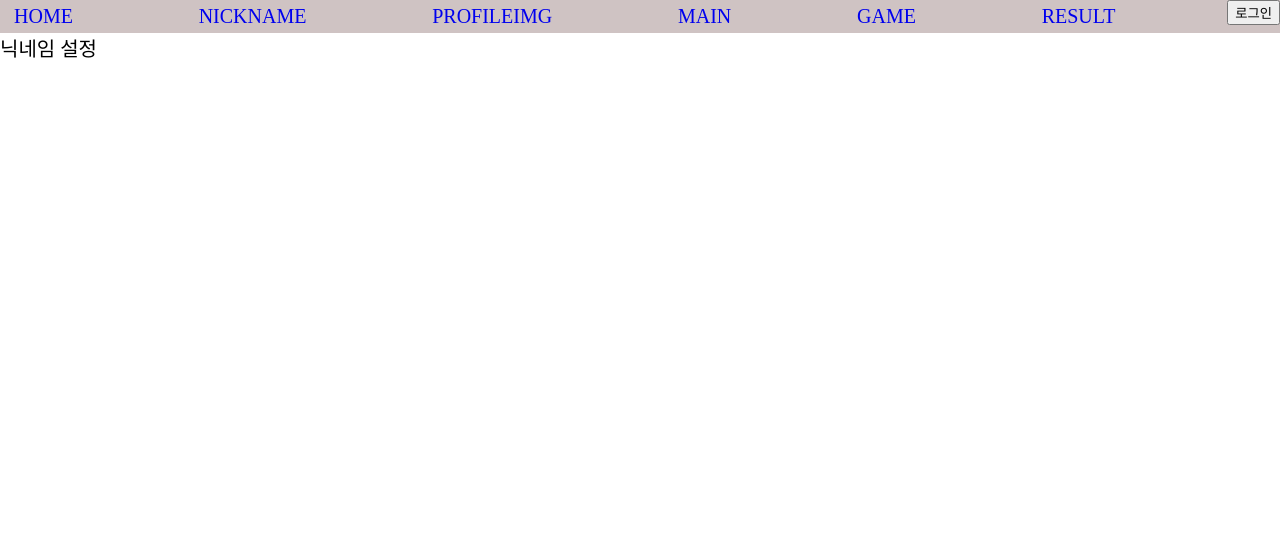
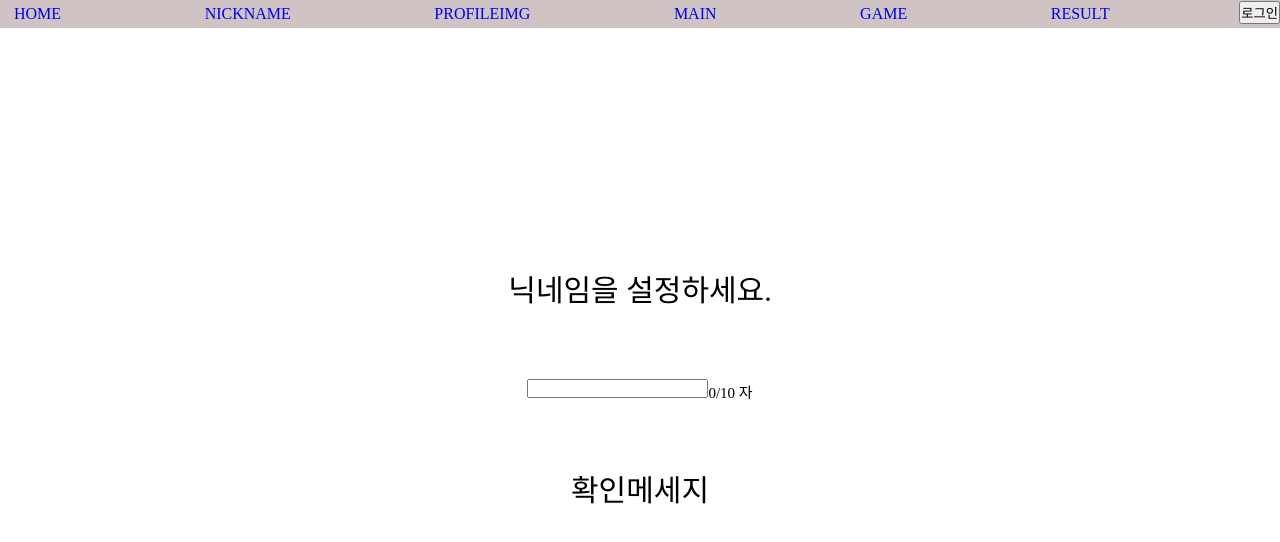
Before and after one commit to EagerBeaver7/eagerbeaver, a Next.js app in the folder Frontend/ssahome/: page /nickname in a window 1280 px wide. Shown: the top 542 px of the page. Built offline with nearby package versions, Linux system fonts and the light colour scheme.

Commit message:
feat: nickname page

```diff
--- a/Frontend/ssahome/src/app/globals.css
+++ b/Frontend/ssahome/src/app/globals.css
@@ -1,10 +1,12 @@
-
-body {
-  font-size: 20px;
+* {
   margin: 0;
   padding: 0;
 }
-
+html,
+body {
+  width: 100%;
+  height: 100%;
+}
 
 p {
   font-size: 30px;
--- a/Frontend/ssahome/src/app/layout.tsx
+++ b/Frontend/ssahome/src/app/layout.tsx
@@ -17,8 +17,10 @@ export default function RootLayout({
     <html>
       <head />
       <body>
-        <Header />
-        {children}
+        <main>
+          <Header />
+          {children}
+        </main>
       </body>
     </html>
   )
--- /dev/null
+++ b/Frontend/ssahome/src/components/button/page.module.css
@@ -0,0 +1,67 @@
+.commonButton {
+  white-space: nowrap;
+  border-radius: 2px;
+  transition: 0.2s;
+}
+
+.commonButton:disabled {
+  opacity: 0.4;
+}
+
+.commonButton.tiny {
+  min-width: 80px;
+  height: 20px;
+  padding: 0 8px;
+  font-size: 12px;
+  color: gray;
+  background-color: white;
+  border: 1px solid gray;
+  border-radius: 3px;
+}
+
+.commonButton.tiny:hover,
+.commonButton.tiny:focus {
+  border-color: gray;
+}
+
+.commonButton.small {
+  min-width: 80px;
+  height: 28px;
+  padding: 0 8px;
+  font-size: 12px;
+}
+
+.commonButton.normal {
+  height: var(--h-comment-form);
+  padding: 0 14px;
+  font-size: 14px;
+}
+
+.commonButton.primary {
+  color: white;
+  background-color: blue;
+}
+
+.commonButton.primary:hover,
+.commonButton.primary:focus {
+  background-color: blueviolet;
+}
+
+.commonButton.inverse {
+  color: black;
+}
+
+.commonButton.inverse:hover,
+.commonButton.inverse:focus {
+  text-decoration: underline;
+}
+
+.commonButton.ghost {
+  color: black;
+  border: 1px solid gray;
+}
+
+.commonButton.ghost:hover,
+.commonButton.ghost:focus {
+  border: 1px solid gray;
+}
--- /dev/null
+++ b/Frontend/ssahome/src/containers/nickname/page.module.css
@@ -0,0 +1,42 @@
+.nickname {
+  width: 100%;
+  min-height: 90dvh;
+  display: flex;
+  align-items: center;
+  justify-content: center;
+  position: fixed;
+  overflow: hidden;
+}
+.centering {
+  width: 600px;
+  height: 300px;
+  display: flex;
+  flex-direction: column;
+  align-items: center;
+  justify-content: center;
+}
+.title {
+  font-size: 30px;
+  height: 100px;
+  display: flex;
+  align-items: center;
+  justify-content: center;
+}
+.content {
+  width: 400px;
+  height: 100px;
+  font-size: 12px;
+  display: flex;
+  align-items: center;
+  justify-content: center;
+}
+.content > p > span {
+  font-size: 15px;
+}
+.message {
+  font-size: 30px;
+  height: 100px;
+  display: flex;
+  align-items: center;
+  justify-content: center;
+}
--- a/Frontend/ssahome/src/containers/nickname/page.tsx
+++ b/Frontend/ssahome/src/containers/nickname/page.tsx
@@ -1,13 +1,38 @@
-'use client';
+'use client'
 
-import { Suspense } from 'react';
-import dynamic from 'next/dynamic';
+import React, { useState, ChangeEvent } from 'react';
+import styles from './page.module.css';
 
-const NickNamePage = () => {
+const NickNamePage: React.FC = () => {
+  const [inputCount, setInputCount] = useState<number>(0);
+  const [inputValue, setInputValue] = useState<string>('');
+
+  const onInputHandler = (e: ChangeEvent<HTMLInputElement>) => {
+    const value = e.target.value;
+    if (value.length <= 10) {
+      setInputValue(value);
+      setInputCount(value.length);
+    }
+  };
+
   return (
-    <Suspense>
-      닉네임 설정
-    </Suspense>
+    <main className={styles.nickname}>
+      <div className={styles.centering}>
+        <div className={styles.title}>
+          닉네임을 설정하세요.
+        </div>
+        <div className={styles.content}>
+          <input value={inputValue} onChange={onInputHandler} />
+          <p>
+            <span>{inputCount}</span>
+            <span>/10 자</span>
+          </p>
+        </div>
+        <div className={styles.message}>
+          확인메세지
+        </div>
+      </div>
+    </main>
   );
 };
 
```
Also changed, not shown: Frontend/ssahome/src/components/button/page.tsx (added, +43 -0 lines).
